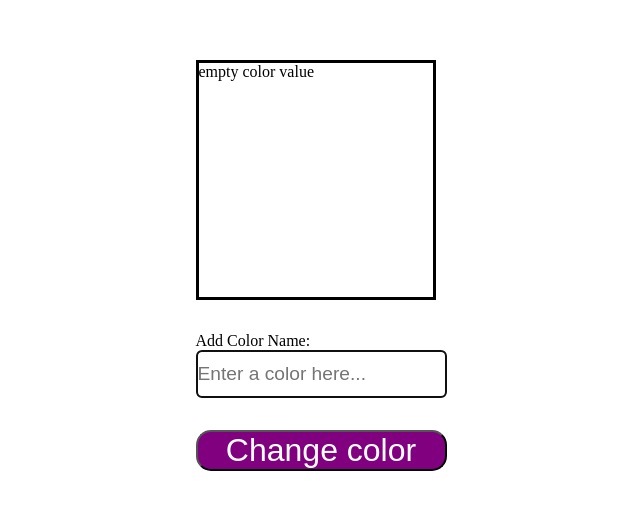
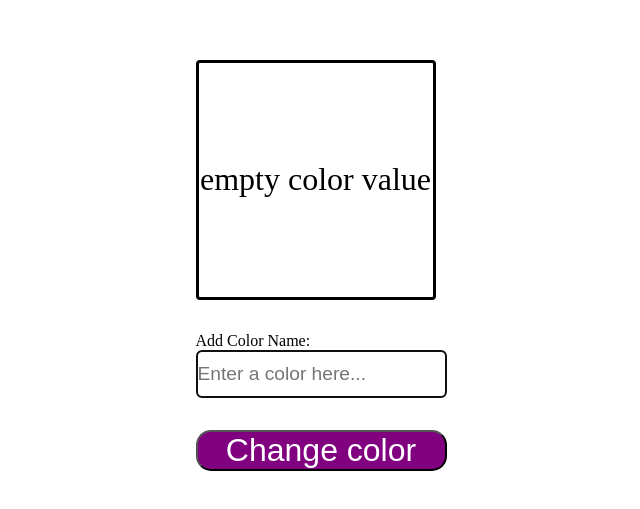
Before and after one commit to briansimiyuj/color-picker, a React (Create React App) app: page / in a window 1280 px wide. Shown: the part 135-644 px from the top of the page, without its empty margins (319-959 px from the left). Built offline with nearby package versions, Linux system fonts and the light colour scheme.

Commit message:
Box styles

```diff
--- a/src/style.css
+++ b/src/style.css
@@ -35,4 +35,12 @@ button{
   width: 15rem;
   height: 15rem;
   border: 3px solid #000;
+  border-radius: 0.25rem;
+  display: grid;
+  place-content: center;
 }
+
+p{
+  text-align: center;
+  font-size: 2rem;
+}
```
